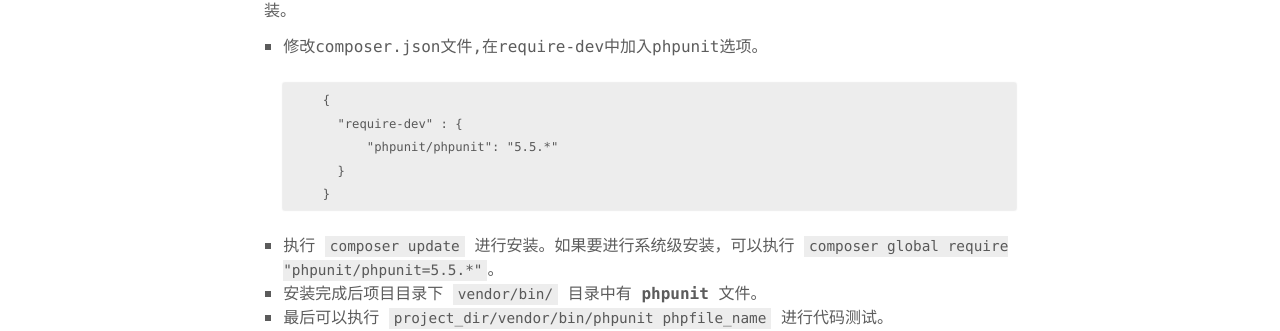
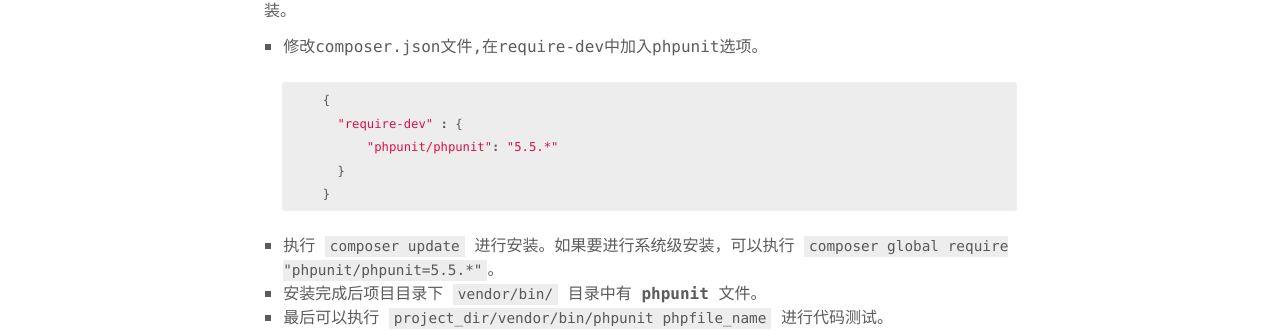
Before and after one commit to engineer-dahe/dahe.github.io, a Jekyll site: the page built from _posts/2016-08-25-how-to-use-the-phpunit.md, in a window 1280 px wide. Shown: the part 1253-1584 px from the top of the page. Built offline with Jekyll 4.4.1, drawn with Linux system fonts in a browser that asks for light colours; some of the changed lines change nothing that is shown.

Commit message:
Update post

````diff
--- a/_posts/2016-08-25-how-to-use-the-phpunit.md
+++ b/_posts/2016-08-25-how-to-use-the-phpunit.md
@@ -50,7 +50,7 @@
 首先请确保你的开发机器中已经安装配置好了Composer，我个人推荐比较喜欢使用Composer方式进行安装。
 
 - 修改composer.json文件,在require-dev中加入phpunit选项。
-```
+```php
       {
         "require-dev" : {
             "phpunit/phpunit": "5.5.*"
@@ -62,4 +62,4 @@
 - 最后可以执行 `project_dir/vendor/bin/phpunit phpfile_name` 进行代码测试。
 
 ### PHPUint使用实例
-PHPUnit详细使用方式可以参考 **[官方文档](http://www.phpunit.cn/manual/current/zh_cn/installation.html#installation.composer)**，我在Github上维护了一个简单的 **[Demo](http://blog.vim22th.org)**，给大家做一个参考。
+PHPUnit详细使用方式可以参考 **[官方文档](http://www.phpunit.cn/manual/current/zh_cn/installation.html#installation.composer)**，我在Github上维护了一个简单的 **[Demo](https://github.com/vim22th/DP)**，给大家做一个参考。
````
